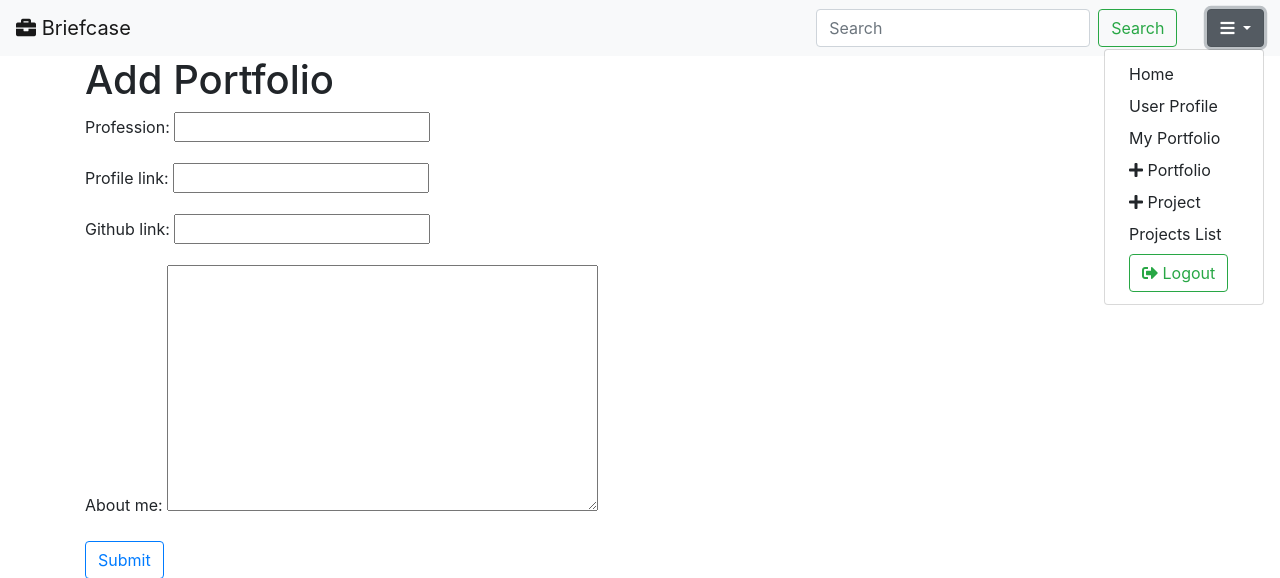
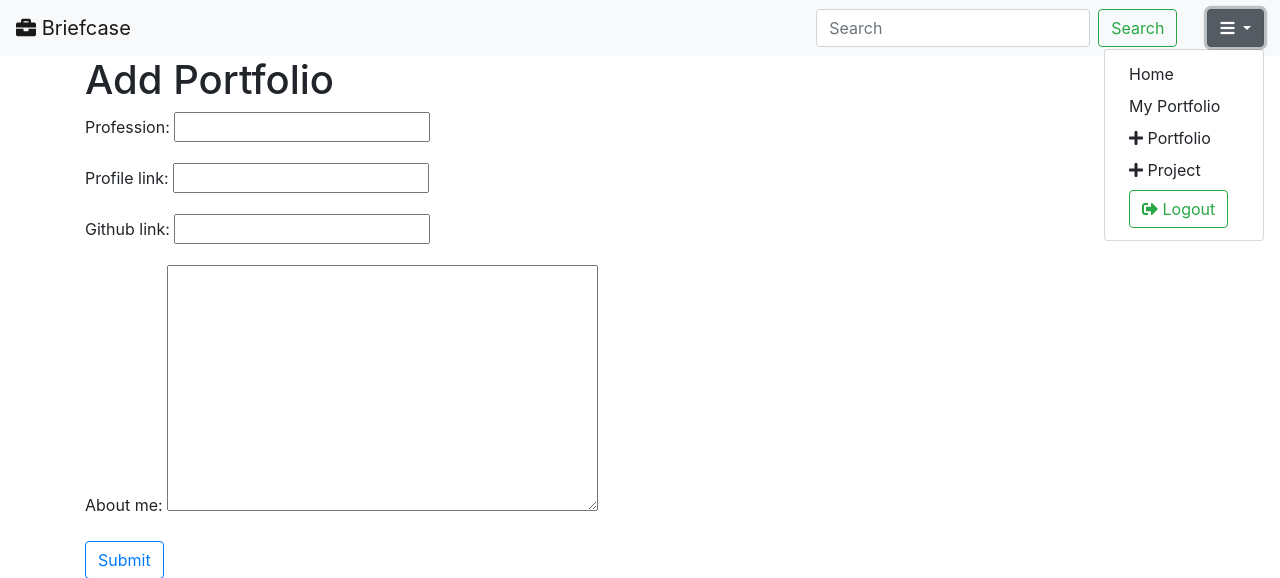
Before and after one commit to emilyc729/mybriefcase, a Django app: page /portfolio/create/ in a window 1280 px wide, after a click that opens the changed part. Shown: the top 578 px of the page. Run offline with Django 3.2, Linux system fonts and the light colour scheme; the visitor is signed in with stand-in values (Sample User, id 1); data that the repository does not hold is empty; some libraries are stand-ins or nearby versions.

Commit message:
removed portfolio and project index/details views

```diff
--- a/main_app/templates/base.html
+++ b/main_app/templates/base.html
@@ -44,8 +44,7 @@
                     </button>
                     <div class="dropdown-menu dropdown-menu-right">
                         <a class="dropdown-item" href="{% url 'home' %}">Home</a>
-                        <a class="dropdown-item" href="{% url 'user_profile' request.user.id %}">User Profile</a>
-                        <a class="dropdown-item" href="{% url 'portfolio' %}">My Portfolio</a>
+                        <a class="dropdown-item" href="{% url 'user_profile' request.user.id %}">My Portfolio</a>
                         {% if request.user.portfolio == '' %}
                         <a class="dropdown-item" href="{% url 'portfolio_create' %}">
                             <i class="fas fa-plus"></i> Portfolio</a>
@@ -55,8 +54,6 @@
                         {% endif %}
                         <a class="dropdown-item" href="{% url 'projects_create' %}" >
                             <i class="fas fa-plus"></i> Project</a>
-                            <a class="dropdown-item" href="{% url 'projects_index' %}" >
-                                     Projects List</a>
                         <a class="dropdown-item" href="{% url 'logout' %}">
                             <button class="btn btn-outline-success my-2 my-sm-0" type="submit"><i
                                     class="fas fa-sign-out-alt"></i> Logout</button>
--- a/main_app/urls.py
+++ b/main_app/urls.py
@@ -4,14 +4,10 @@ from . import views
 urlpatterns = [
     path('', views.home, name="home"),
     path('profile/<int:user_id>', views.user_profile, name='user_profile'),
-    path('portfolio/', views.PortfolioPage.as_view(), name='portfolio'),
-    path('portfolio/<int:pk>/', views.PortfolioDetail.as_view(), name='portfolio_detail'),
     path('portfolio/create/', views.PortfolioCreate.as_view(), name='portfolio_create'),
     path('portfolio/<int:pk>/update/', views.PortfolioUpdate.as_view(), name='portfolio_update'),
     path('portfolio/<int:portfolio_id>/add_photo/', views.portfolio_add_photo, name='portfolio_add_photo'),
     path('portfolio/<int:portfolio_id>/delete_photo/', views.portfolio_delete_photo, name='portfolio_delete_photo'),
-    path('projects/', views.ProjectList.as_view(), name='projects_index'),
-    path('projects/<int:pk>/', views.ProjectDetail.as_view(), name='projects_detail'),
     path('projects/create/', views.ProjectCreate.as_view(), name='projects_create'),
     path('projects/<int:pk>/update/', views.ProjectUpdate.as_view(), name='projects_update'),
     path('projects/<int:pk>/delete/', views.ProjectDelete.as_view(), name='projects_delete'),
--- a/main_app/views.py
+++ b/main_app/views.py
@@ -26,16 +26,6 @@ def user_profile(request, user_id):
     projects = Project.objects.filter(portfolio_id=portfolio_id)
     print(projects)
     return render(request, 'main_app/user_profile.html', {'user': user, 'projects':projects})
-
-
-class PortfolioPage(LoginRequiredMixin, ListView):
-    model = Portfolio
-    context_object_name = 'portfolios'
-
-
-class PortfolioDetail(LoginRequiredMixin, DetailView):
-    model = Portfolio
-
 
 class PortfolioCreate(LoginRequiredMixin, CreateView):
     model = Portfolio
@@ -105,14 +95,6 @@ def signup(request):
     return render(request, 'registration/signup.html', context)
 
 
-class ProjectList(ListView):
-    model = Project
-
-
-class ProjectDetail(DetailView):
-    model = Project
-
-
 class ProjectCreate(CreateView):
     model = Project
     fields = [
```
